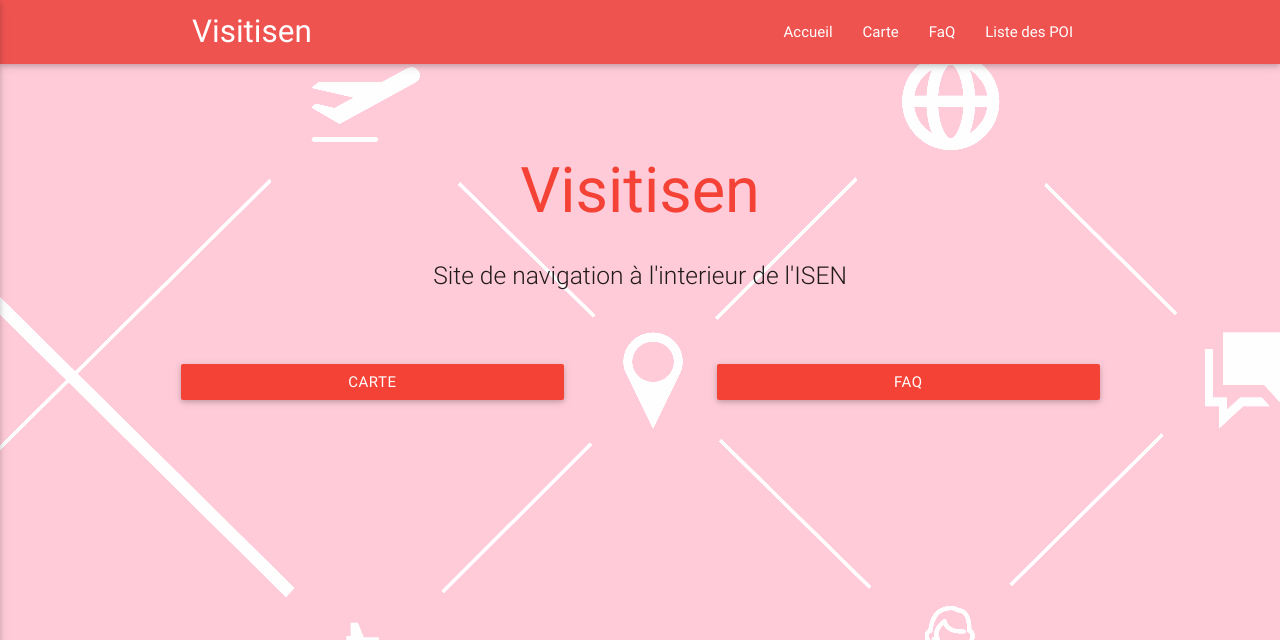
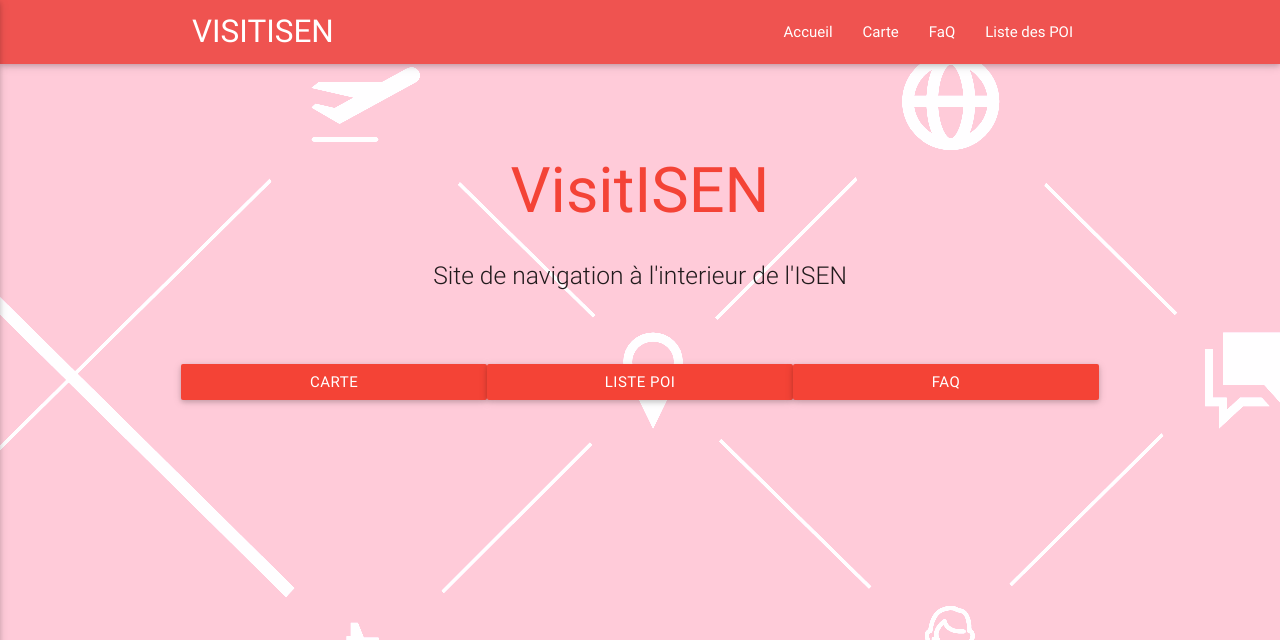
Before and after one commit to Extazx2/ProjetCIR, a PHP site: page / in a window 1280 px wide. Shown: the top 640 px of the page. Run offline with PHP 8.4, Linux system fonts and the light colour scheme.

Commit message:
added button on index.html + fixed bugs

```diff
--- a/index.php
+++ b/index.php
@@ -30,7 +30,7 @@
 	<body>
 
 	  <nav class="red lighten-1" role="navigation">
-	    <div class="nav-wrapper container"><a id="logo-container" href="index.php" class="brand-logo">Visitisen</a>
+	    <div class="nav-wrapper container"><a id="logo-container" href="index.php" class="brand-logo">VISITISEN</a>
 	      <ul class="right hide-on-med-and-down">
 	        <li><a href="index.php">Accueil</a></li>
 	        <li><a href="index.php?etage=1">Carte</a></li>
@@ -60,10 +60,8 @@
 				foreach ($res as $re) {
 					$list[] = new Etage($re->idEtage, $db);
 				}
-
 				require("view/list.php");
 			}
-
 			elseif (isset($_GET['poi'])){
 				$poi = new Poi($_GET['poi'], $db);
 				require("view/poi.php");
--- a/view/welcome.php
+++ b/view/welcome.php
@@ -3,7 +3,7 @@ echo '
 <div class="section no-pad-bot" id="index-banner">
     <div class="container">
       <br><br>
-      <h1 class="header center red-text">Visitisen</h1>
+      <h1 class="header center red-text">VisitISEN</h1>
       <div class="row center">
         <h5 class="header col s12 light">Site de navigation à l\'interieur de l\'ISEN</h5>
       </div>
@@ -13,8 +13,9 @@ echo '
   <footer>
 		<div class="container">
 			<div class="row">
-				<a class="col s5 waves-effect waves-light btn red" href="index.php?etage=1">Carte</a>
-				<a class="col offset-s2 s5 waves-effect waves-light btn red" href="index.php?faq=1">FaQ</a>
+				<a class="col s4 waves-effect waves-light btn red" href="index.php?etage=1">Carte</a>
+				<a class="col s4 waves-effect waves-light btn red" href="index.php?list=1">Liste POI</a>
+				<a class="col s4 waves-effect waves-light btn red" href="index.php?faq=1">FaQ</a>
 			</div>
 		</div>
 	</footer>';
```
